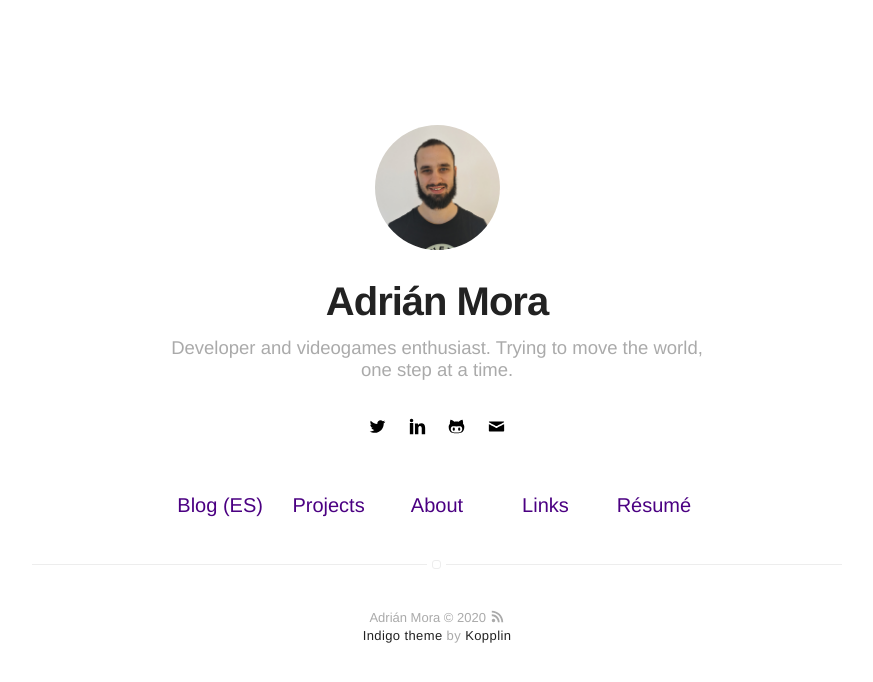
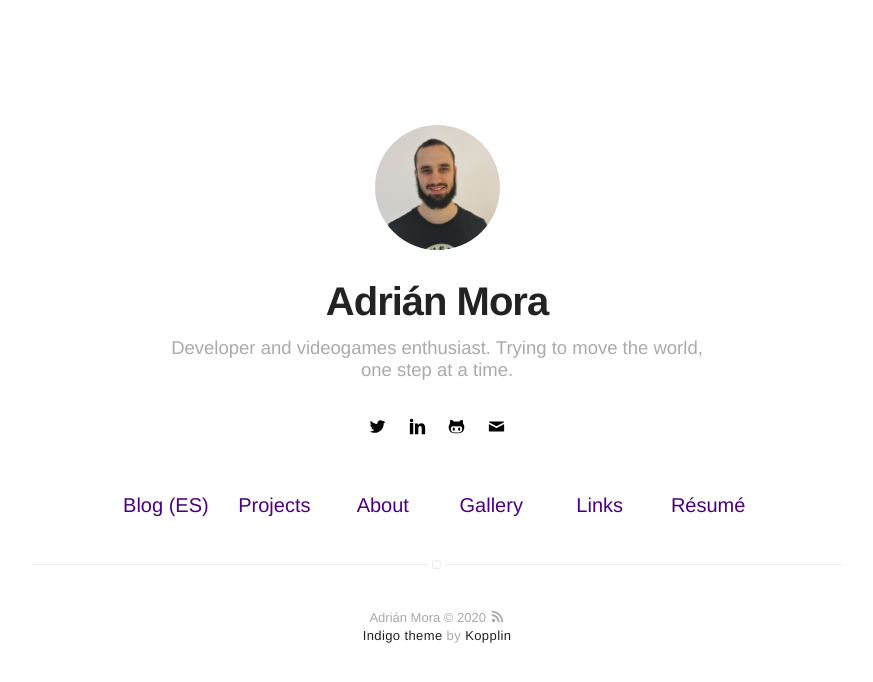
Before and after one commit to leakspin/leakspin.github.io, a Jekyll site: the page built from index.html, in a window 1280 px wide. Shown: the top 682 px of the page, without its empty margins (203-1076 px from the left). Built offline with Jekyll 4.4.1, drawn with Linux system fonts in a browser that asks for light colours.

Commit message:
added gallery

```diff
--- a/_includes/nav.html
+++ b/_includes/nav.html
@@ -30,6 +30,12 @@
             {% endif %}
         {% endif %}
 
+        {% if site.about == true %}
+            <li class="item">
+                <a class="link" target="_blank" href="https://gallery.adrianmora.me">Gallery</a>
+            </li>
+        {% endif %}
+
         {% if page.title != "Links" %}
             <li class="item">
                 <a class="link" href="{{ site.url }}/links">Links</a>
```
